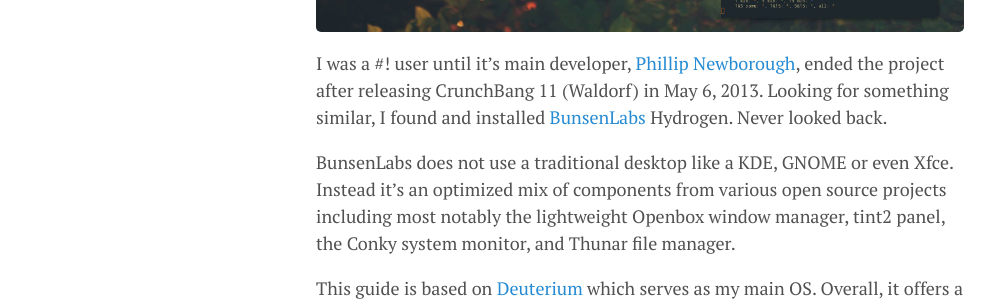
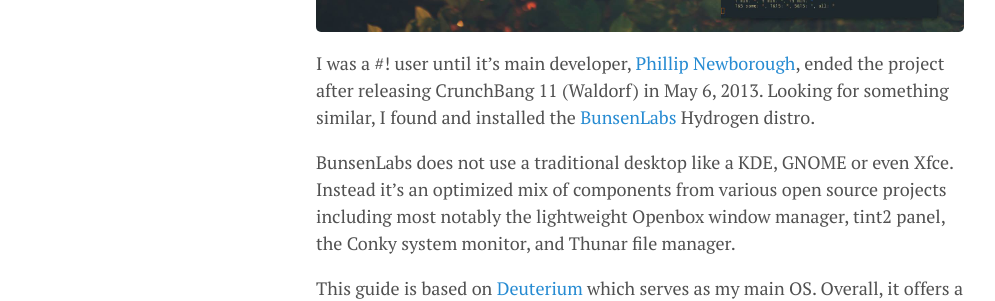
Before and after one commit to lgeurts/lgeurts.github.io, a Jekyll site: the page built from _posts/2017-07-11-bunsenlabs-linux-setup-notes-for dell-inspiron-6000.md, in a window 1280 px wide. Shown: the part 627-928 px from the top of the page, without its empty margins (0-995 px from the left). Built offline with Jekyll 4.4.1, drawn with Linux system fonts in a browser that asks for light colours; nearby versions of some CDN libraries; comment, search, counter and statistics services are not loaded.

Commit message:
Update 2017-07-11-bunsenlabs-linux-setup-notes-for dell-inspiron-6000.md
Fix grammatical error

```diff
--- a/_posts/2017-07-11-bunsenlabs-linux-setup-notes-for dell-inspiron-6000.md
+++ b/_posts/2017-07-11-bunsenlabs-linux-setup-notes-for dell-inspiron-6000.md
@@ -8,7 +8,7 @@
 ---
 
 ![BunsenLabs Deuterium, fresh install](/assets/bunsenlabs-deuterium.jpg)
-I was a #! user until it's main developer, [Phillip Newborough](https://corenominal.org), ended the project after releasing CrunchBang 11 (Waldorf) in May 6, 2013. Looking for something similar, I found and installed [BunsenLabs](https://www.bunsenlabs.org/) Hydrogen. Never looked back.
+I was a #! user until it's main developer, [Phillip Newborough](https://corenominal.org), ended the project after releasing CrunchBang 11 (Waldorf) in May 6, 2013. Looking for something similar, I found and installed the [BunsenLabs](https://www.bunsenlabs.org/) Hydrogen distro.
 
 BunsenLabs does not use a traditional desktop like a KDE, GNOME or even Xfce. Instead it's an optimized mix of components from various open source projects including most notably the lightweight Openbox window manager, tint2 panel, the Conky system monitor, and Thunar file manager.
 
```
